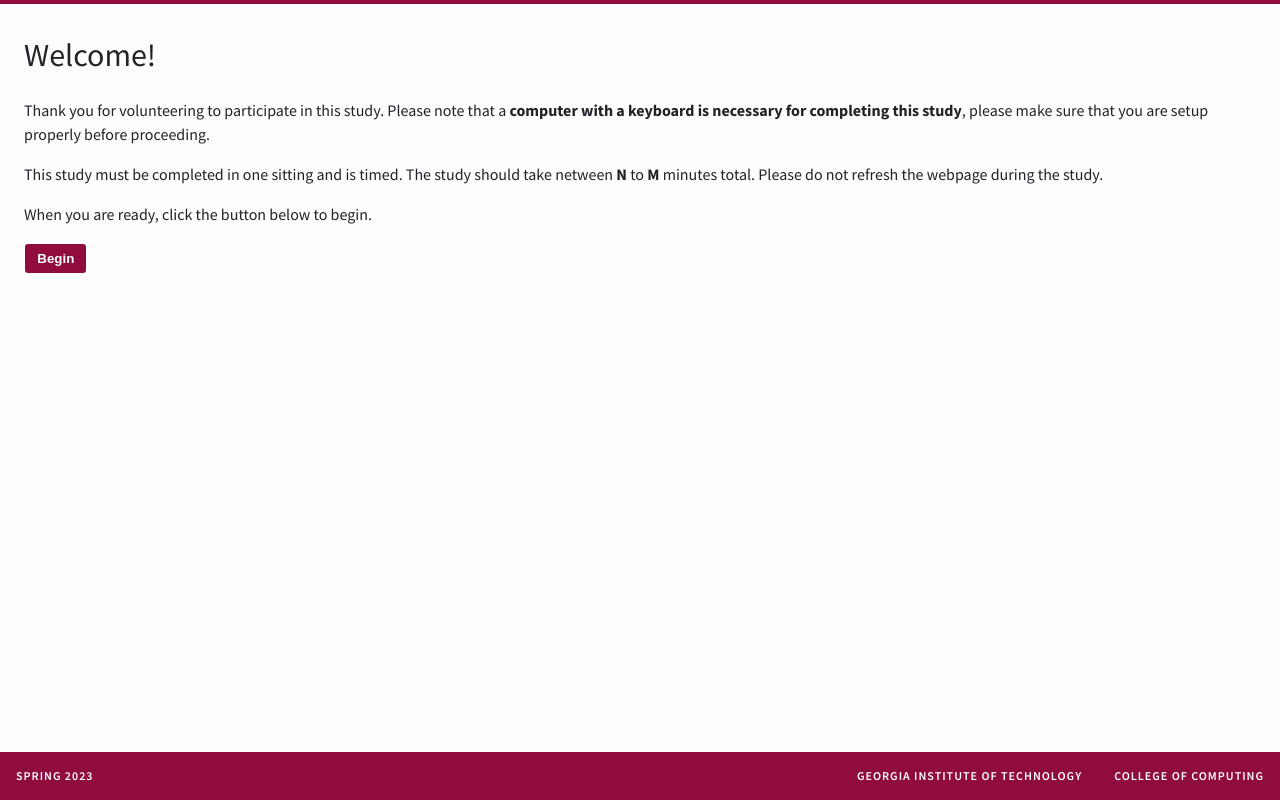
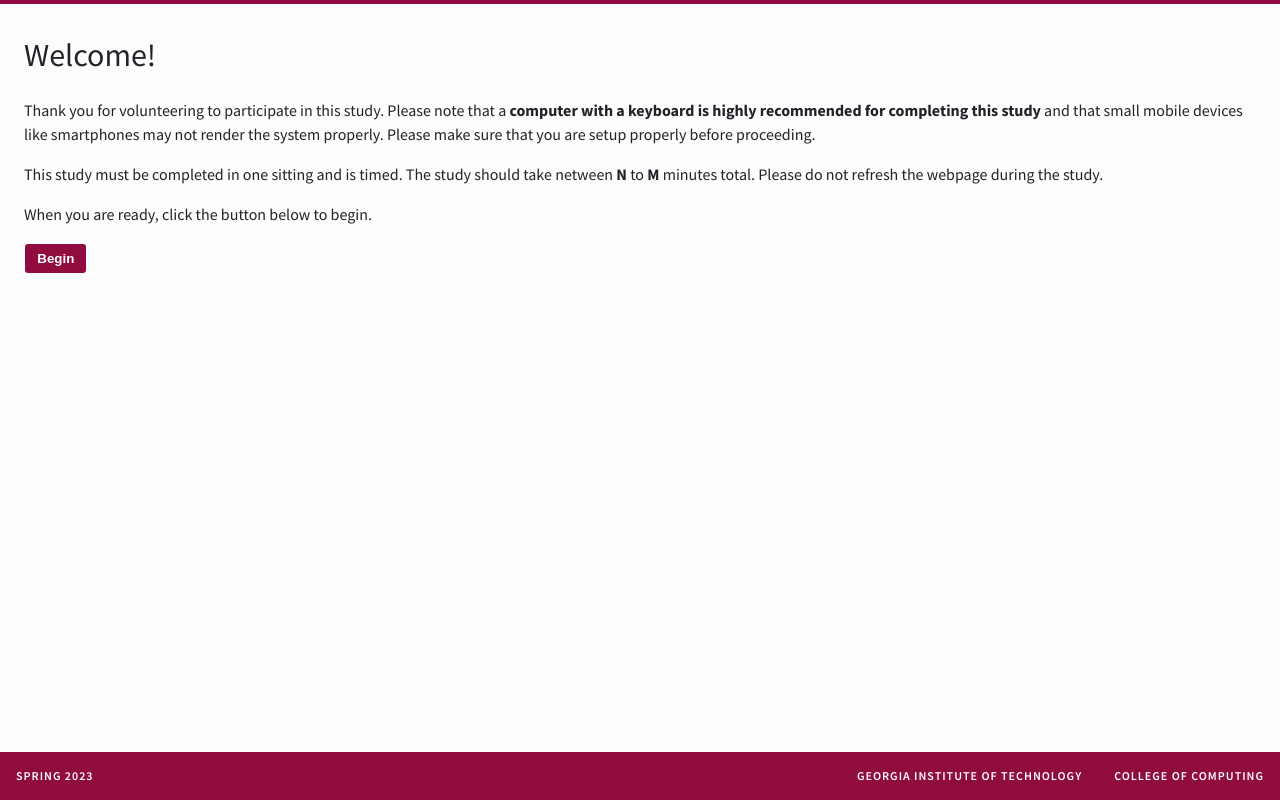
Before and after one commit to Jray810/participantstudy, a React (Create React App) app: page / in a window 1280 px wide. Built offline with nearby package versions, Linux system fonts and the light colour scheme.

Commit message:
Welcome fix

```diff
--- a/src/Welcome.js
+++ b/src/Welcome.js
@@ -27,7 +27,7 @@ function Welcome() {
       </div>
       <div style={{margin: "auto"}}>
         <div>
-          Thank you for volunteering to participate in this study. Please note that a <b>computer with a keyboard is necessary for completing this study</b>, please make sure that you are setup properly before proceeding.
+          Thank you for volunteering to participate in this study. Please note that a <b>computer with a keyboard is highly recommended for completing this study</b> and that small mobile devices like smartphones may not render the system properly. Please make sure that you are setup properly before proceeding.
         </div>
         <div>
           This study must be completed in one sitting and is timed. The study should take netween <b>N</b> to <b>M</b> minutes total. Please do not refresh the webpage during the study.
```
